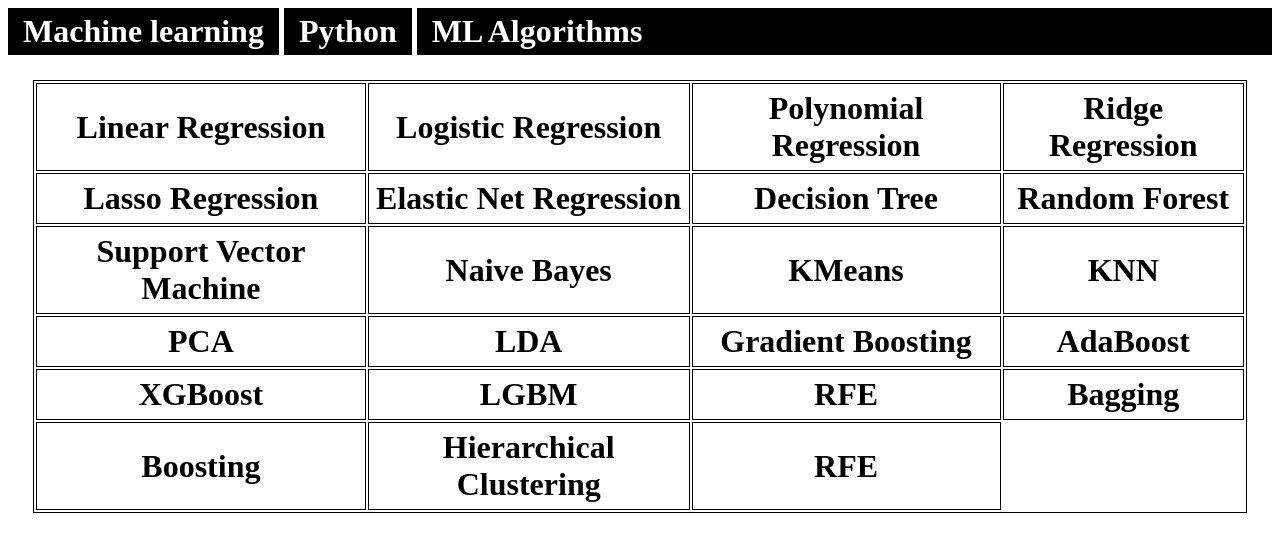
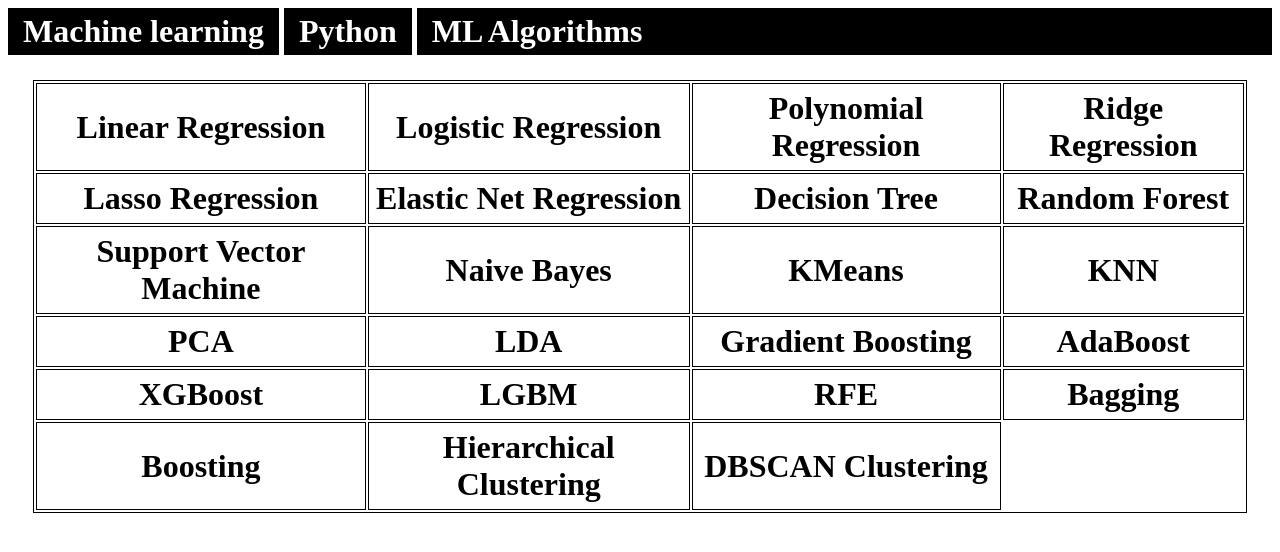
Before and after one commit to Nitheshkumarnp/Nitheshkumarnp.github.io, a plain HTML site: page Algorithms/Algorithms.html in a window 1280 px wide. Drawn offline with Linux system fonts and the light colour scheme.

Commit message:
Update Algorithms.html

```diff
--- a/Algorithms/Algorithms.html
+++ b/Algorithms/Algorithms.html
@@ -100,7 +100,7 @@
         <tr>
           <td><h1 onclick="document.location='Boosting.html'">Boosting</h1></td>
           <td><h1 onclick="document.location='HierarchicalClustering.html'">Hierarchical Clustering</h1></td>
-          <td><h1 onclick="document.location='RecursiveFeatureElimination.html'">RFE</h1></td>
+          <td><h1 onclick="document.location='DBSCANClustering.html'">DBSCAN Clustering</h1></td>
         </tr>
       </table>
     </div>
```
